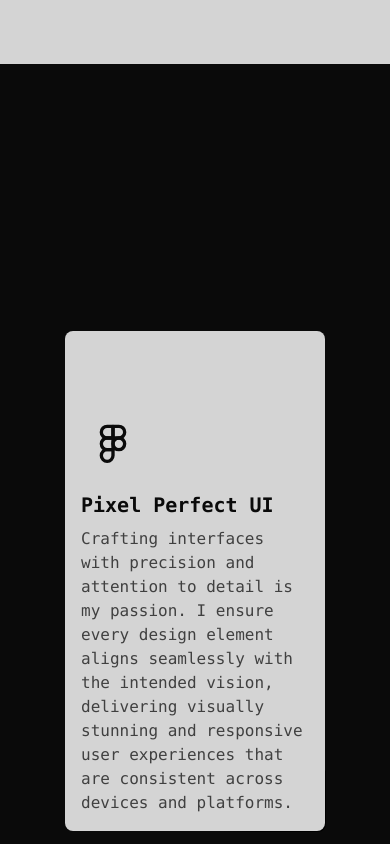
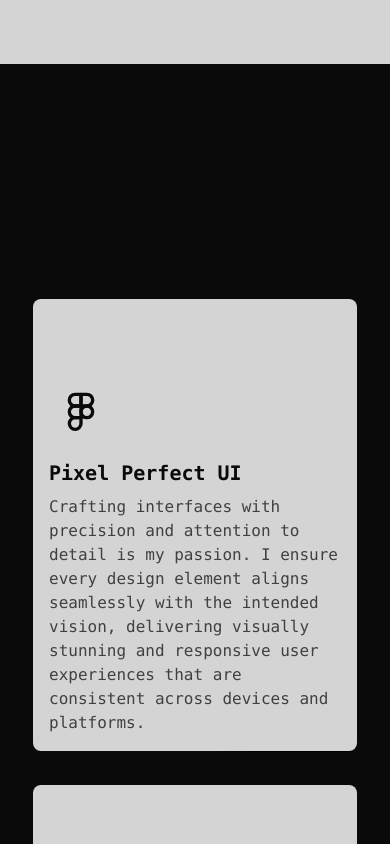
Before and after one commit to Stanwukong/femiajanaku, a Next.js app: page / in a window 390 px wide. Shown: the part 780-1624 px from the top of the page. Built offline with nearby package versions, Linux system fonts and the light colour scheme.

Commit message:
Added analytics and fixed padding on mobile

```diff
--- a/package.json
+++ b/package.json
@@ -11,6 +11,8 @@
   "dependencies": {
     "@gsap/react": "^2.1.1",
     "@radix-ui/react-slot": "^1.1.0",
+    "@vercel/analytics": "^1.4.1",
+    "@vercel/speed-insights": "^1.1.0",
     "class-variance-authority": "^0.7.0",
     "clsx": "^2.1.1",
     "gsap": "^3.12.5",
--- a/src/app/layout.tsx
+++ b/src/app/layout.tsx
@@ -2,6 +2,8 @@ import type { Metadata } from "next";
 import { Montserrat } from "next/font/google";
 import "./globals.css";
 import Navbar from "@/components/Navbar";
+import { SpeedInsights } from "@vercel/speed-insights/next";
+import { Analytics } from "@vercel/analytics/next";
 
 const montserrat = Montserrat({
   subsets: ["latin"],
@@ -24,6 +26,8 @@ export default function RootLayout({
       <body className={`${montserrat.variable} font-mono bg-neutral-300`}>
         <Navbar />
         {children}
+        <SpeedInsights />
+        <Analytics />
       </body>
     </html>
   );
--- a/src/components/Home/Services/index.tsx
+++ b/src/components/Home/Services/index.tsx
@@ -5,7 +5,7 @@ import { GitPullRequest, Library, Waypoints } from "lucide-react";
 
 const Services = () => {
   return (
-    <div className="flex flex-col w-full px-16 py-8 h-full space-y-8">
+    <div className="flex flex-col w-full px-8 lg:px-16 py-8 h-full space-y-8">
       <div className="flex flex-col space-y-4">
         <h2 className="text-2xl lg:text-4xl">Your Software Forge</h2>
         <p>If you can dream it, I can build it.</p>
```
Also changed, not shown: 1 other file (tests, documents, lock files or other folders).
